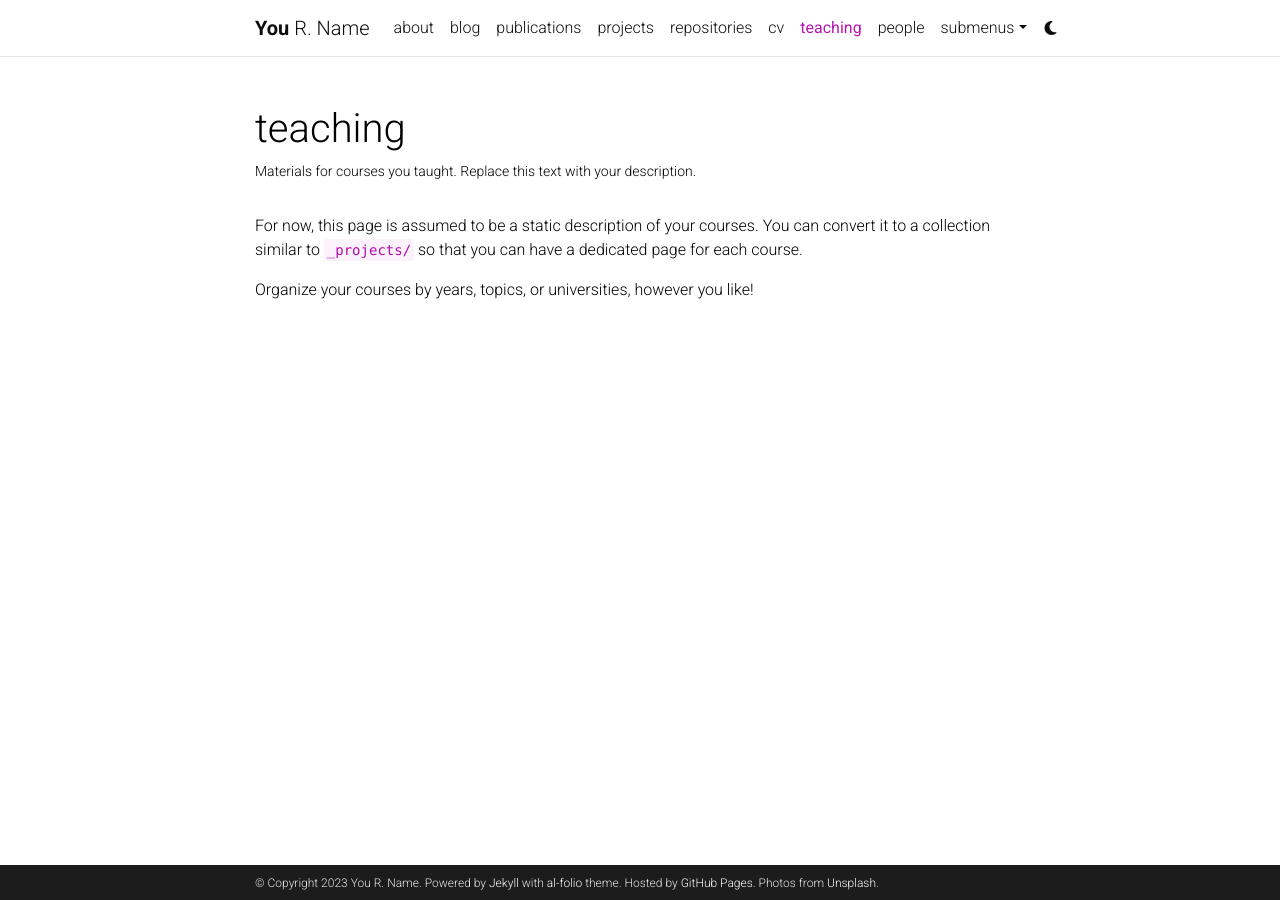
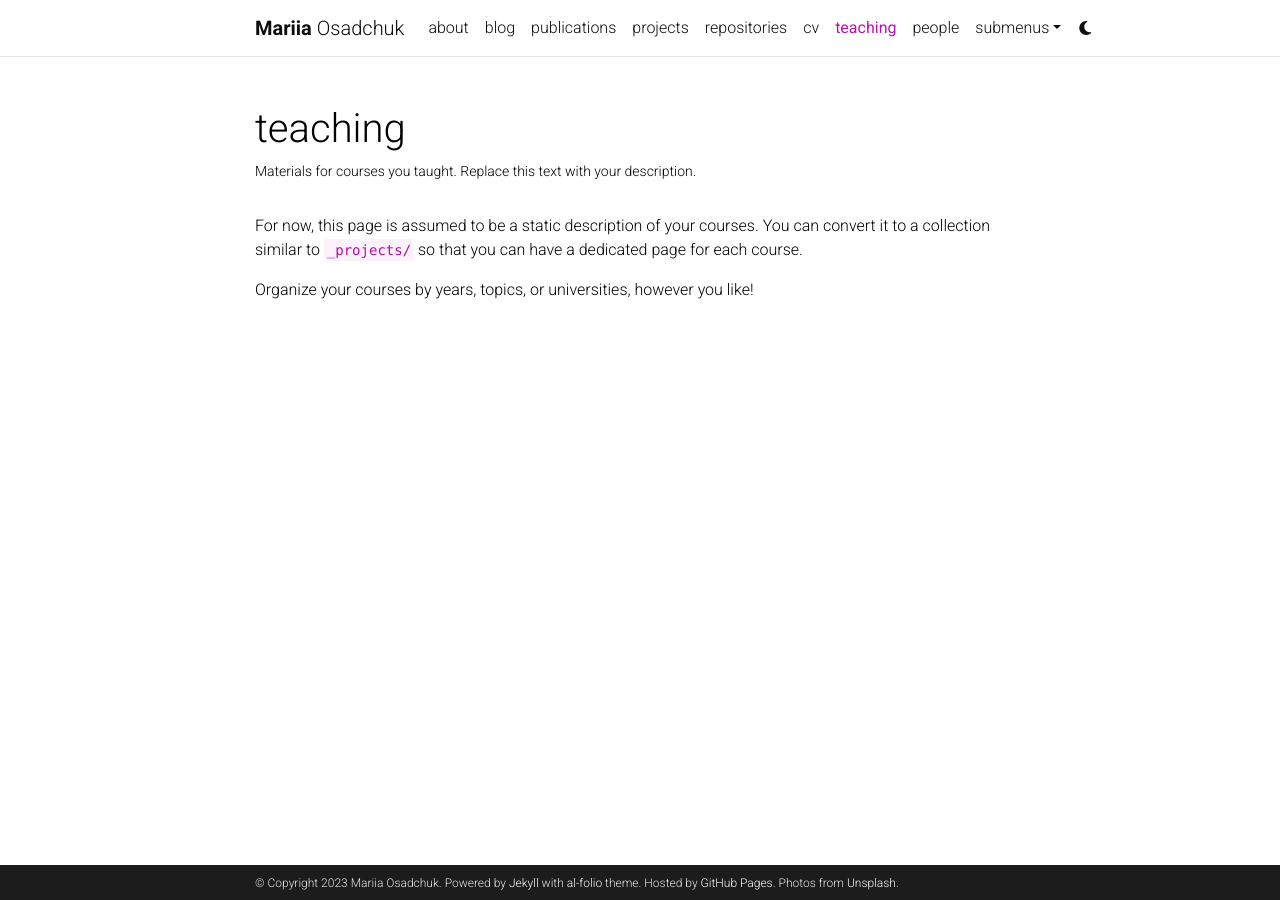
Before and after one commit to mazelka/mazelka.github.io, a Jekyll site: the page built from _pages/teaching.md, in a window 1280 px wide. Built offline with Jekyll 4.4.1, drawn with Linux system fonts in a browser that asks for light colours; comment, search, counter and statistics services are not loaded; a style sheet for code colours, icons or effects is not loaded.

```diff
--- a/_config.yml
+++ b/_config.yml
@@ -3,9 +3,9 @@
 # -----------------------------------------------------------------------------
 
 title: blank # the website title (if blank, full name will be used instead)
-first_name: You
-middle_name: R.
-last_name: Name
+first_name: Mariia
+middle_name:
+last_name: Osadchuk
 email: you@example.com
 description: > # the ">" symbol means to ignore newlines until "footer_text:"
   A simple, whitespace theme for academics. Based on [*folio](https://github.com/bogoli/-folio) design.
@@ -18,8 +18,8 @@ keywords: jekyll, jekyll-theme, academic-website, portfolio-website  # add your
 lang: en # the language of your site (for example: en, fr, cn, ru, etc.)
 icon: ⚛️  # the emoji used as the favicon (alternatively, provide image name in /assets/img/)
 
-url: https://alshedivat.github.io # the base hostname & protocol for your site
-baseurl: /al-folio # the subpath of your site, e.g. /blog/
+url: https://mazelka.github.io # the base hostname & protocol for your site
+baseurl:  # the subpath of your site, e.g. /blog/
 last_updated: false # set to true if you want to display last updated in the footer
 impressum_path:  # set to path to include impressum link in the footer, use the same path as permalink in a page, helps to conform with EU GDPR
 
@@ -329,7 +329,7 @@ external_links:
 # -----------------------------------------------------------------------------
 
 imagemagick:
-  enabled: true # enables responsive images for your site (recommended, see https://github.com/alshedivat/al-folio/issues/537)
+  enabled: false # enables responsive images for your site (recommended, see https://github.com/alshedivat/al-folio/issues/537)
   widths:
     - 480
     - 800
```
